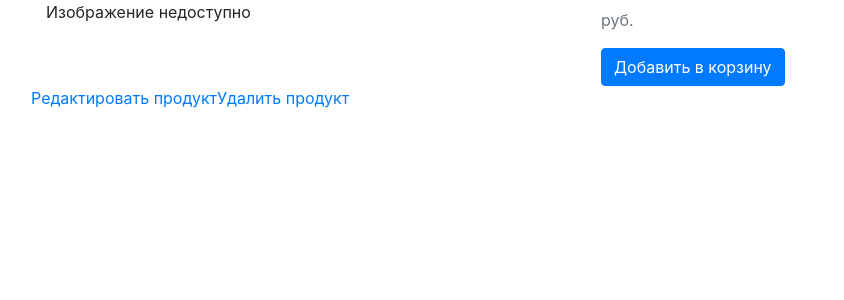
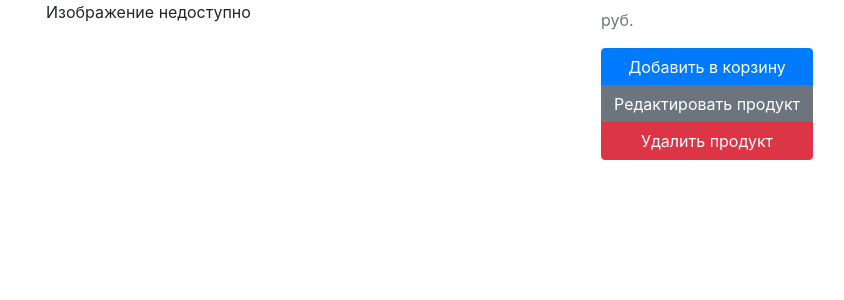
Before and after one commit to sameanonim/7-lesson, a Django app: template project/catalog/templates/product.html in a window 1280 px wide. Shown: the part 56-356 px from the top of the page, without its empty margins (54-898 px from the left). Run offline with Django 4.2, Linux system fonts and the light colour scheme; the template is opened without the code that fills it, so the values that code supplies are empty; some libraries are stand-ins or nearby versions.

Commit message:
Changes to be committed: modified:   project/catalog/templates/product.html modified:   project/project/settings.py

```diff
--- a/project/catalog/templates/product.html
+++ b/project/catalog/templates/product.html
@@ -21,10 +21,12 @@
       <p>Активная версия: {{ product.get_active_version.number }} - {{ product.get_active_version.name }}</p>
       {% endif %}
       <!-- Добавляем кнопку для добавления товара в корзину -->
-      <a href="#" class="btn btn-primary">Добавить в корзину</a>
+      <div class="btn-group-vertical">
+        <a href="#" class="btn btn-primary">Добавить в корзину</a>
+        <a href="{% url 'update_product' product.id %}" class="btn btn-secondary">Редактировать продукт</a>
+        <a href="{% url 'delete_product' product.id %}" class="btn btn-danger">Удалить продукт</a>
+      </div>
     </div>
-    <a href="{% url 'update_product' product.id %}">Редактировать продукт</a>
-    <a href="{% url 'delete_product' product.id %}">Удалить продукт</a>
   </div>
 </div>
 {% endblock %}
--- a/project/project/settings.py
+++ b/project/project/settings.py
@@ -130,3 +130,4 @@
 
 MEDIA_ROOT = os.path.join(BASE_DIR, 'media')
 MEDIA_URL = '/media/'
+CRISPY_TEMPLATE_PACK = 'bootstrap4'
```
